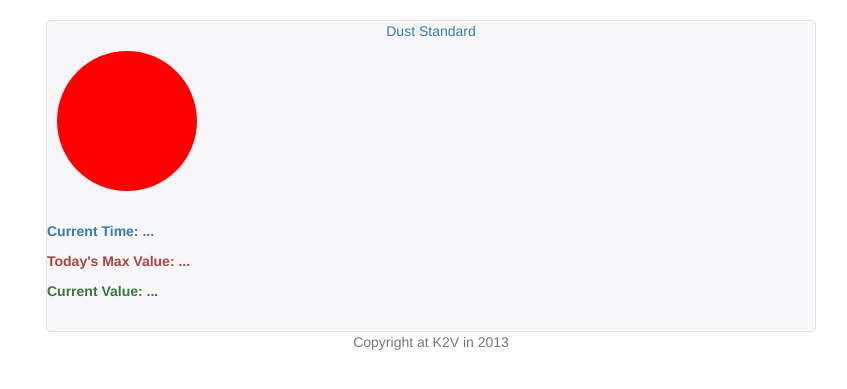
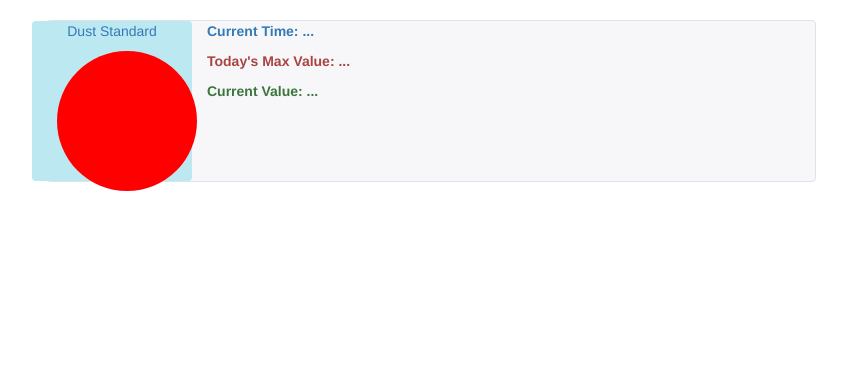
Before and after one commit to jwj0831/dust-portal, a PHP site: page /dust.php in a window 1280 px wide. Shown: the part 57-446 px from the top of the page, without its empty margins (209-1056 px from the left). Run offline with PHP 8.4, Linux system fonts and the light colour scheme; data that the repository does not hold is empty; some libraries are stand-ins or nearby versions.

Commit message:
apply bootstrap grid

```diff
--- a/dust.php
+++ b/dust.php
@@ -54,11 +54,12 @@ $results -> close();
 			</div>
 
 			<div class="main">
-				<div id="symbol-info">
+				<div class="row">
+					<div id="symbol-info" class="col-md-8">
 						<p class="text-primary text-center">Dust Standard</p>
 						<div id="symbol"></div>
 					</div>
-				<div id="text-info">
+					<div id="text-info" class="col-md-4">
 						<div id="today-time">
 							<p class="text-primary"><strong>Current Time: ...</strong></p>
 						</div>
@@ -69,11 +70,11 @@ $results -> close();
 							<p class="text-success"><strong>Current Value: ...</strong></p>
 						</div>
 					</div>
-			</div><!-- /.jumbotron-->
 
-			<div class="footer text-center">
-				<p>Copyright at K2V in 2013</p>
 				</div>
+
+			</div><!-- /.main-->
+
 		</div><!-- /.container -->
 
 		<!-- Bootstrap core JavaScript
--- a/static/css/dust-portal.css
+++ b/static/css/dust-portal.css
@@ -35,10 +35,7 @@
 	border-radius: 70px;
 }
 #text-info{
-	display: inline;
-	width:400px;
-	height: 400px;
-	margin: 20px 20px;
+
 }
 
 .footer{
```
Lines whose indentation alone changed are shown as unchanged.
